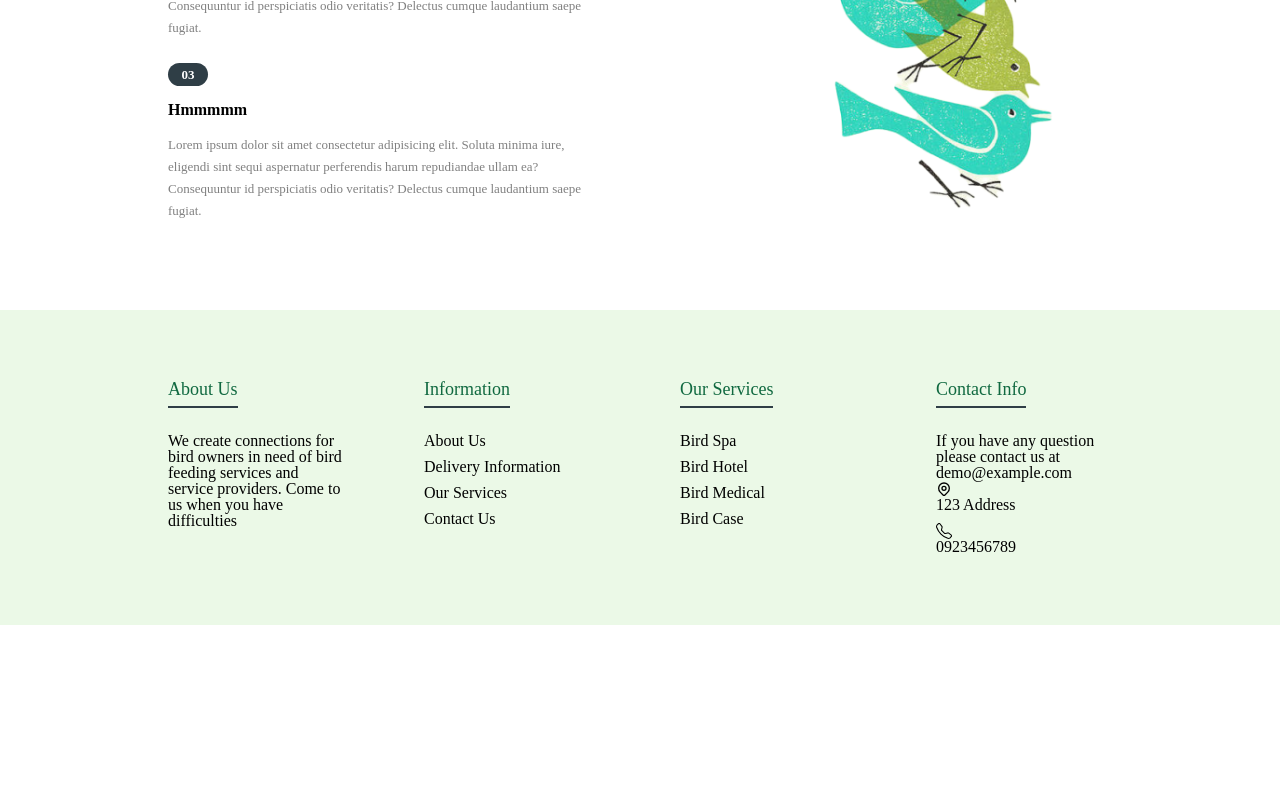
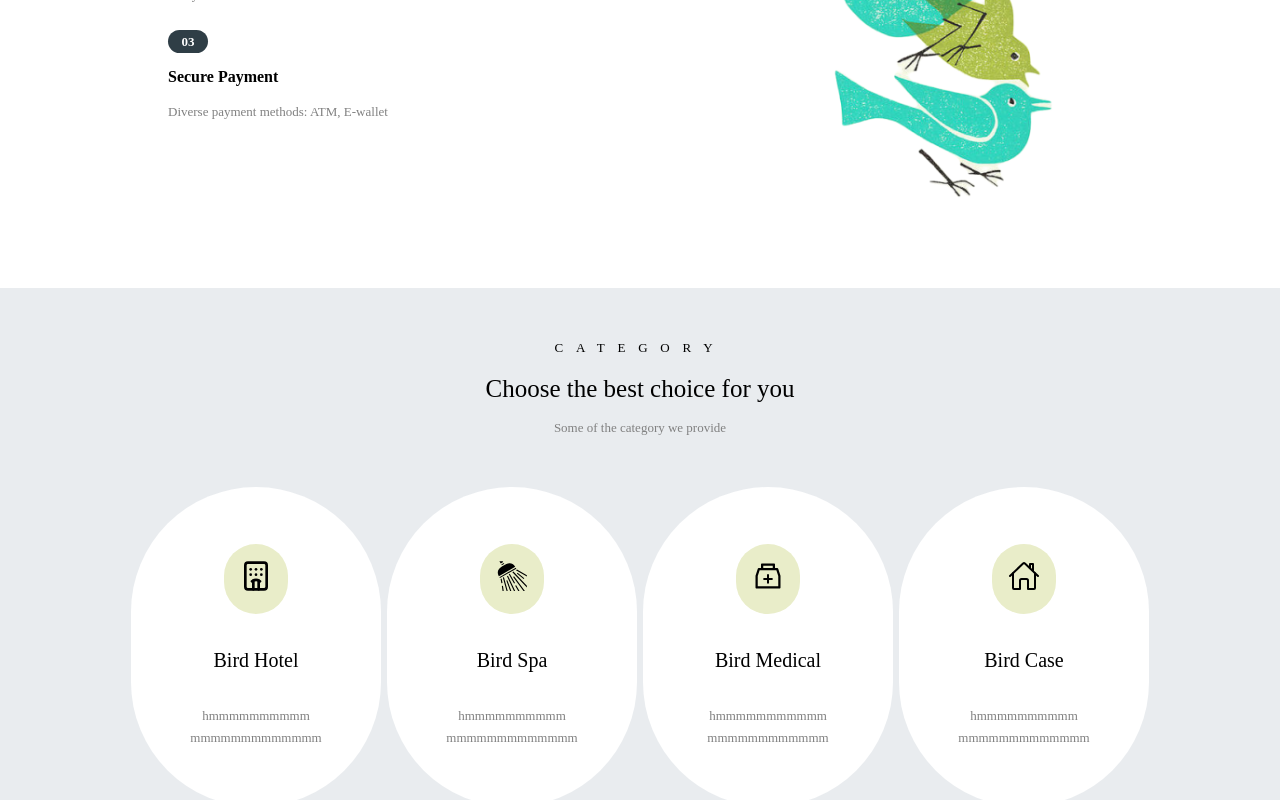
Before and after one commit to Castel0510/SWP391_FE, a React (Vite) app: page / in a window 1280 px wide. Shown: the part 1140-1940 px from the top of the page. Before the commit the page ends 1765 px from the top, so only its background shows below. Built offline with nearby package versions, Linux system fonts and the light colour scheme.

Commit message:
add category UI

```diff
--- a/src/Components/AboutUsComponent/index.jsx
+++ b/src/Components/AboutUsComponent/index.jsx
@@ -8,7 +8,7 @@ const AboutUsComponent = () => {
             <div className="section-container">
                 <div className="title">
                     <small>about us</small>
-                    <h2>Welcome to our services</h2>
+                    <h2>Welcome to our advantages</h2>
                     <p>Find help with booking and see what to expect along the services</p>
                 </div>
 
@@ -16,31 +16,31 @@ const AboutUsComponent = () => {
                     <div className="text grid">
                         <div className="singleInfo">
                             <div className="number colorOne">01</div>
-                            <h4>Fast and convenient</h4>
+                            <h4>Diverse Types Of Services</h4>
                             <p>
-                                Lorem ipsum dolor sit amet consectetur adipisicing elit. Soluta minima iure, eligendi sint sequi aspernatur perferendis harum repudiandae ullam ea? Consequuntur id perspiciatis odio veritatis? Delectus cumque laudantium saepe fugiat.
+                                We provide the most essential services to serve your bird.
                             </p>
                         </div>
 
                         <div className="singleInfo">
                             <div className="number colorTwo">02</div>
-                            <h4>Reasonable affordable price</h4>
+                            <h4>The Procedure Is Simple</h4>
                             <p>
-                                Lorem ipsum dolor sit amet consectetur adipisicing elit. Soluta minima iure, eligendi sint sequi aspernatur perferendis harum repudiandae ullam ea? Consequuntur id perspiciatis odio veritatis? Delectus cumque laudantium saepe fugiat.
+                                As long as you confirm the correct address, quantity, and information, you can easily hire the service
                             </p>
                         </div>
 
                         <div className="singleInfo">
                             <div className="number colorThree">03</div>
-                            <h4>Hmmmmm</h4>
+                            <h4>Secure Payment</h4>
                             <p>
-                                Lorem ipsum dolor sit amet consectetur adipisicing elit. Soluta minima iure, eligendi sint sequi aspernatur perferendis harum repudiandae ullam ea? Consequuntur id perspiciatis odio veritatis? Delectus cumque laudantium saepe fugiat.
+                                Diverse payment methods: ATM, E-wallet
                             </p>
                         </div>
                     </div>
 
                     <div className="img-container">
-                        <img src={gridImage} alt="About us"/>
+                        <img src={gridImage} alt="About us" />
                     </div>
                 </div>
             </div>
--- /dev/null
+++ b/src/Components/CategoryComponent/index.jsx
@@ -0,0 +1,64 @@
+import React from 'react'
+import './style.scss'
+import { LuHotel } from 'react-icons/lu'
+import { GiShower } from 'react-icons/gi'
+import { AiOutlineMedicineBox } from 'react-icons/ai'
+import { IoHomeOutline } from 'react-icons/io5'
+
+const CategoryComponent = () => {
+    return (
+        <div className='category'>
+            <div className="info-container">
+                <div className="title">
+                    <small>category</small>
+                    <h2>Choose the best choice for you</h2>
+                    <p>Some of the category we provide</p>
+                </div>
+
+                <div className="cards">
+                    <div className="single-card">
+                        <div className="icon-div">
+                            <LuHotel className='icon' />
+                        </div>
+                        <span className='card-title'>
+                            Bird Hotel
+                        </span>
+                        <p>hmmmmmmmmmm mmmmmmmmmmmmm</p>
+                    </div>
+
+                    <div className="single-card ">
+                        <div className="icon-div ">
+                            <GiShower className='icon' />
+                        </div>
+                        <span className='card-title'>
+                            Bird Spa
+                        </span>
+                        <p>hmmmmmmmmmm mmmmmmmmmmmmm</p>
+                    </div>
+
+                    <div className="single-card ">
+                        <div className="icon-div ">
+                            <AiOutlineMedicineBox className='icon' />
+                        </div>
+                        <span className='card-title'>
+                            Bird Medical
+                        </span>
+                        <p>hmmmmmmmmmmm mmmmmmmmmmmm</p>
+                    </div>
+
+                    <div className="single-card ">
+                        <div className="icon-div ">
+                            <IoHomeOutline className='icon' />
+                        </div>
+                        <span className='card-title'>
+                            Bird Case
+                        </span>
+                        <p>hmmmmmmmmmm mmmmmmmmmmmmm</p>
+                    </div>
+                </div>
+            </div>
+        </div>
+    )
+}
+
+export default CategoryComponent
--- /dev/null
+++ b/src/Components/CategoryComponent/style.scss
@@ -0,0 +1,88 @@
+.category {
+  background-color: #e9ecef;
+
+  padding: 3rem 0 3rem 0;
+
+  .info-container {
+    max-width: 1024px;
+    margin: 0 auto;
+    display: flex;
+    flex-direction: column;
+    text-align: center;
+    justify-content: space-between;
+
+    .title {
+      text-align: center;
+      small {
+        letter-spacing: 0.8rem;
+        text-transform: uppercase;
+        font-size: 13px;
+        color: black;
+        line-height: 1.5rem;
+      }
+    }
+
+    .cards {
+      margin-top: 3rem;
+      display: flex;
+      .single-card {
+        background: white;
+        padding: 3rem 2rem;
+        border-radius: 10rem;
+        gap: 1rem;
+        margin: auto;
+        height: 320px;
+        width: 90%;
+        max-width: 250px;
+        display: flex;
+        flex-direction: column;
+        justify-content: space-around;
+        align-items: center;
+        transition: all 200ms ease-in;
+
+        .icon-div {
+          justify-content: center;
+          background: #e9edc9;
+          width: max-content;
+          height: 70px;
+          padding: 1rem;
+          border-radius: 3rem;
+        }
+
+        .card-title {
+          font-size: 20px;
+        }
+      }
+
+      .single-card:hover {
+        cursor: pointer;
+        box-shadow: rgba(100, 100, 111, 0.2) 0px 7px 29px 0px;
+        transition: all 200ms ease-in;
+        transform: scale(1.1);
+      }
+    }
+  }
+
+  .icon {
+    font-size: 2rem;
+    cursor: pointer;
+  }
+
+  p {
+    font-size: 13px;
+    color: gray;
+    line-height: 22px;
+  }
+
+  h4 {
+    padding: 1rem 0;
+    font-weight: 700;
+    color: black;
+  }
+
+  h2 {
+    font-size: 25px;
+    padding: 1rem 0;
+    color: black;
+  }
+}
--- a/src/Pages/HomePage/HomePage.jsx
+++ b/src/Pages/HomePage/HomePage.jsx
@@ -1,12 +1,14 @@
 import React from 'react'
 import HeroComponent from '../../Components/HeroComponent'
-import AboutUsComponent from '../../Components/AboutusComponent'
+import AboutUsComponent from '../../Components/AboutUsComponent'
+import CategoryComponent from '../../Components/CategoryComponent'
 
 const HomePage = () => {
   return (
     <>
       <HeroComponent />
       <AboutUsComponent/>
+      <CategoryComponent/>
     </>
   )
 }
```
